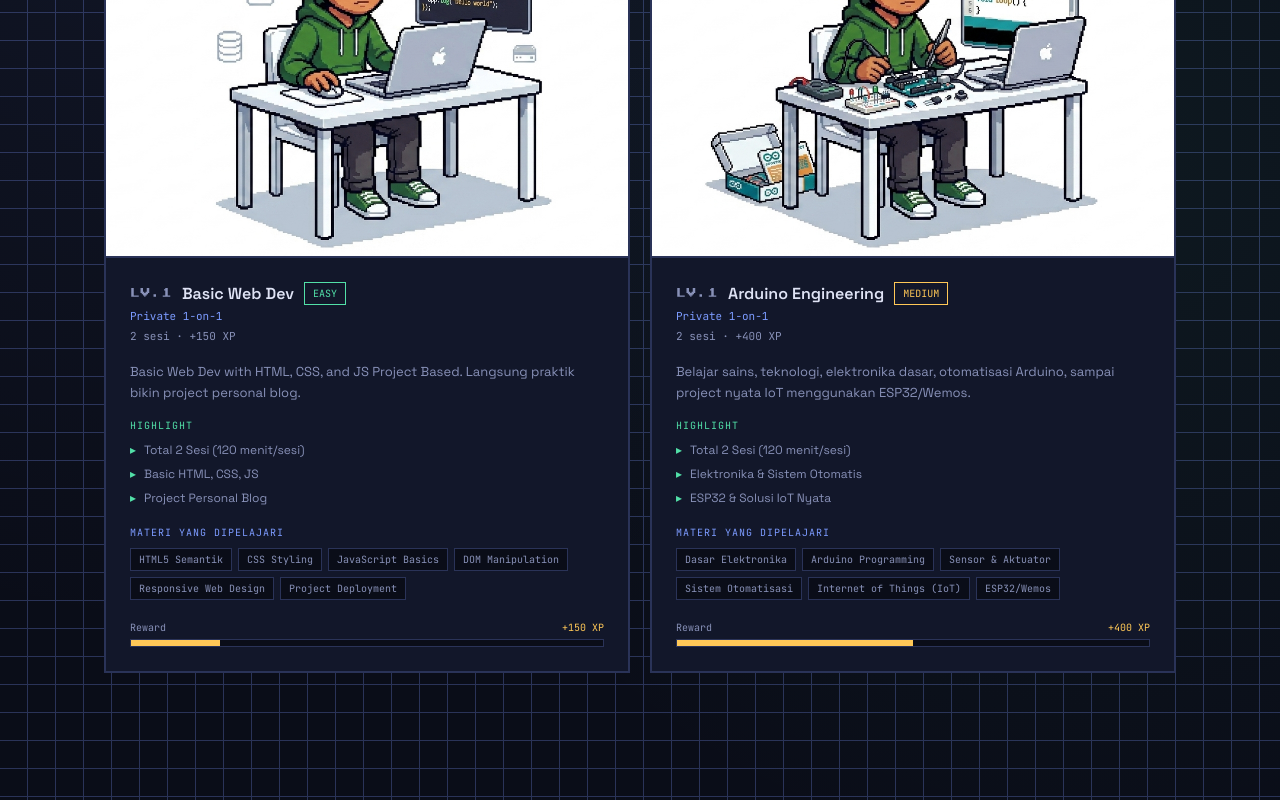
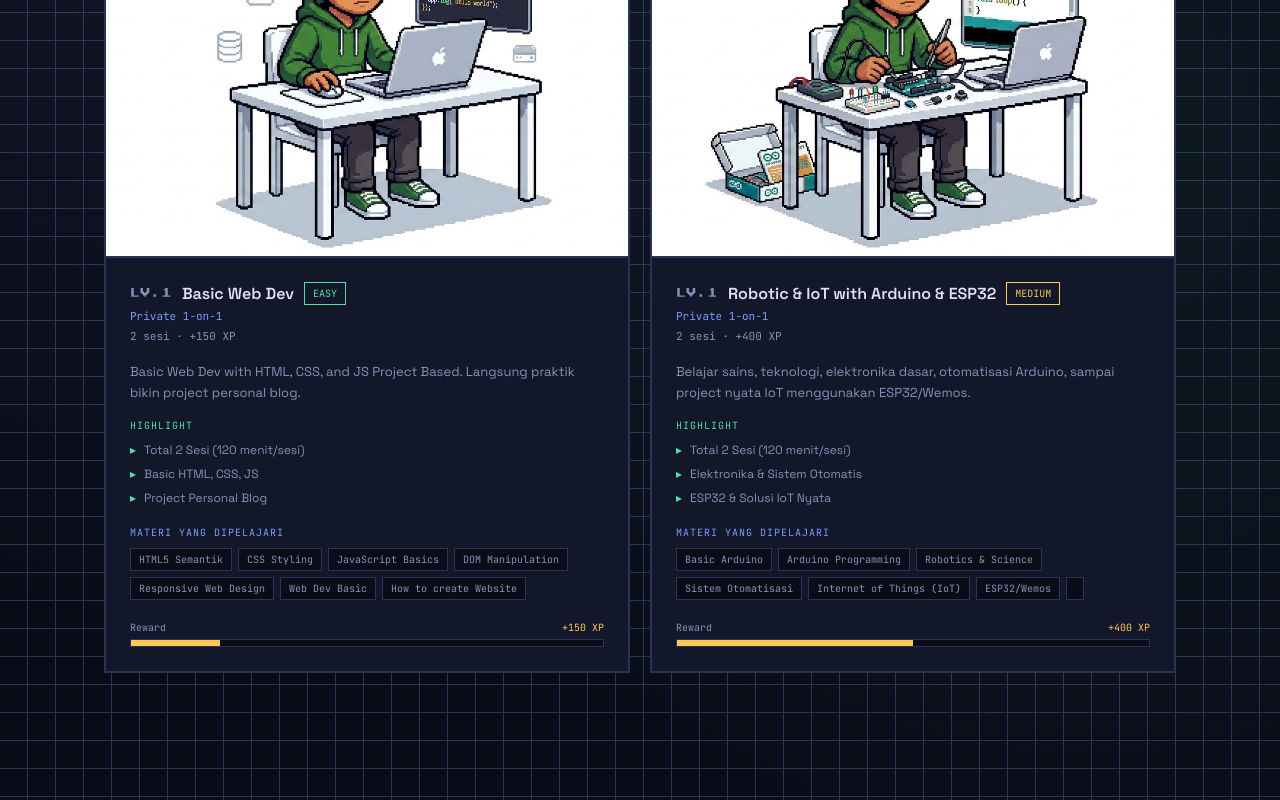
Before and after one commit to temanngoding-dev/landing-page, a Next.js app: page /course in a window 1280 px wide. Shown: the part 603-1403 px from the top of the page. Built offline with nearby package versions, Linux system fonts and the light colour scheme.

Commit message:
feat: update mentor details and course topics for improved clarity and relevance

```diff
--- a/src/constants/index.ts
+++ b/src/constants/index.ts
@@ -24,12 +24,12 @@ export const mentors: MentorData[] = [
   },
   {
     id: 'MENTOR_02',
-    name: 'Rio Andrianto S.Kom',
-    title: 'Fullstack Engineer',
+    name: 'Rio Andrianto S.Kom.',
+    title: 'Fullstack Engineer, Embedded Systems Engineer',
     level: 52,
     image: '/assets/images/mentor/rio.png',
-    bio: 'Fullstack engineer dengan pengalaman lebih dari 5 tahun di industri tech. Spesialisasi di React, Next.js, Laravel, dan arsitektur backend modern.',
-    skills: ['React', 'Next.js', 'Laravel', 'Node.js', 'PostgreSQL', 'Docker'],
+    bio: 'Fullstack engineer dengan pengalaman lebih dari 5 tahun di industri tech. Spesialisasi di React, Next.js, Laravel, Arsitektur Backend Modern dan Embedded Systems. Berpengalaman membangun berbagai project nyata, termasuk IoT dan sistem otomasi.',
+    skills: ['React', 'Next.js', 'Laravel', 'Node.js', 'PostgreSQL', 'Docker','IOT Stack', 'Arduino', 'ESP32'],
     stats: [
       { label: 'EXP (Experience)', valueText: '5+ Tahun', percent: 85, color: '#52e0a8' },
       { label: 'MANA (Knowledge)', valueText: '12+ Tech Stack', percent: 90, color: '#7c9bff' },
@@ -69,7 +69,7 @@ export const courses: CourseData[] = [
     title: 'Basic Web Dev',
     description: 'Basic Web Dev with HTML, CSS, and JS Project Based. Langsung praktik bikin project personal blog.',
     topics: [
-      'HTML5 Semantik', 'CSS Styling', 'JavaScript Basics', 'DOM Manipulation', 'Responsive Web Design', 'Project Deployment'],
+      'HTML5 Semantik', 'CSS Styling', 'JavaScript Basics', 'DOM Manipulation', 'Responsive Web Design', 'Web Dev Basic', 'How to create Website'],
     sessions: 2,
     difficulty: 'EASY',
     difficultyColor: '#52e0a8',
@@ -85,9 +85,17 @@ export const courses: CourseData[] = [
     icon: '🤖',
     image: '/assets/images/course/arduino.png',
     packageName: 'Private 1-on-1',
-    title: 'Arduino Engineering',
+    title: 'Robotic & IoT with Arduino & ESP32',
     description: 'Belajar sains, teknologi, elektronika dasar, otomatisasi Arduino, sampai project nyata IoT menggunakan ESP32/Wemos.',
-    topics: ['Dasar Elektronika', 'Arduino Programming', 'Sensor & Aktuator', 'Sistem Otomatisasi', 'Internet of Things (IoT)', 'ESP32/Wemos'],
+    topics: [
+      'Basic Arduino',
+      'Arduino Programming',
+      'Robotics & Science',
+      'Sistem Otomatisasi',
+      'Internet of Things (IoT)',
+      'ESP32/Wemos',
+      ''
+    ],
     sessions: 2,
     difficulty: 'MEDIUM',
     difficultyColor: '#ffc857',
```
